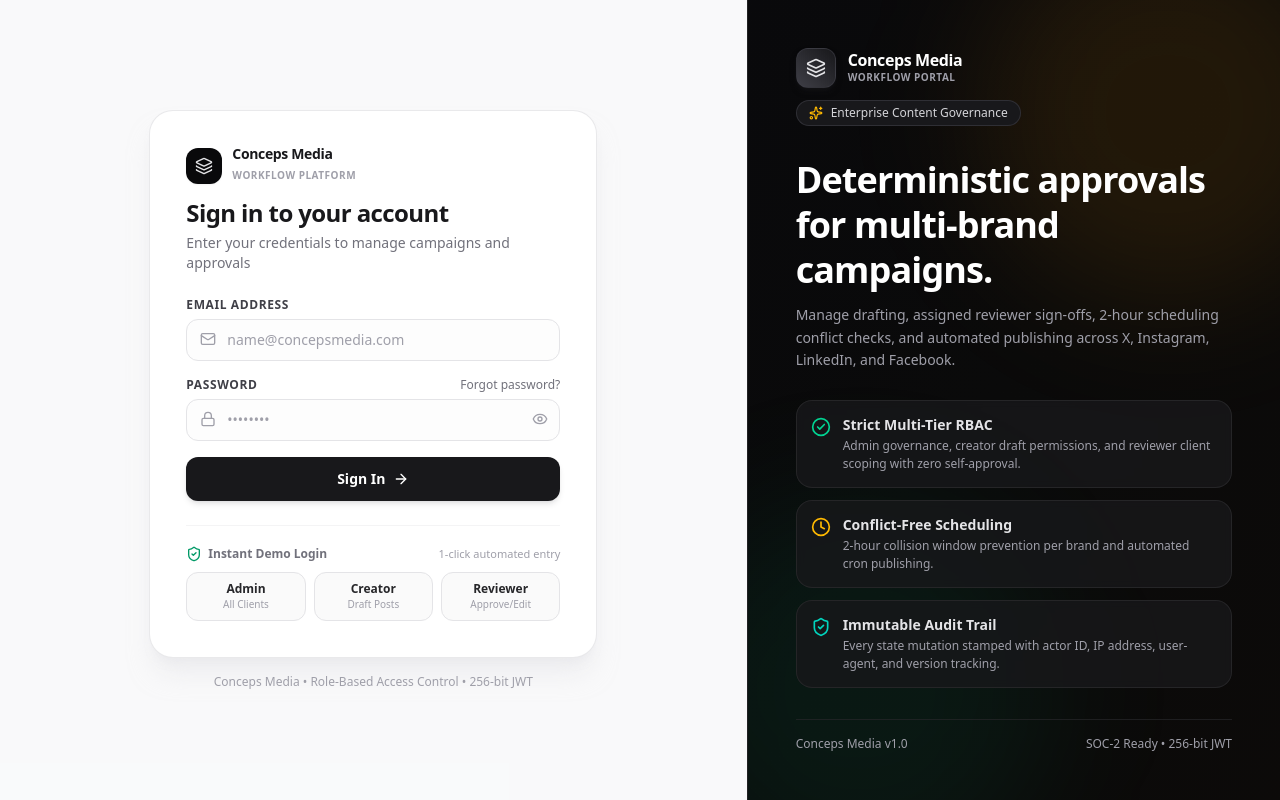
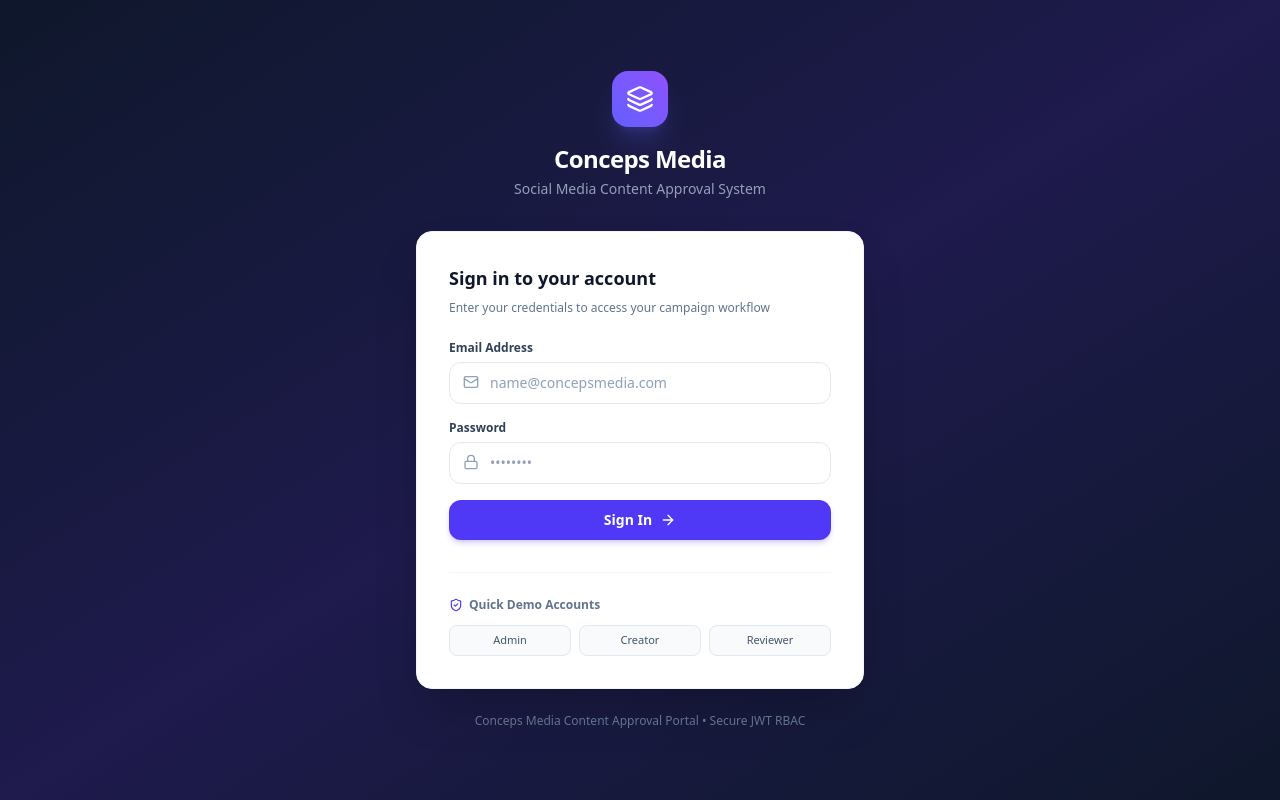
Before and after one commit to srinath-185/socialmedia-content-approval-system, a React (Vite) app in the folder fe/: page /login in a window 1280 px wide. Built offline with nearby package versions, Linux system fonts and the light colour scheme.

Commit message:
revert(ui): restore original clean centered sign-in page design

```diff
--- a/fe/src/pages/LoginPage.tsx
+++ b/fe/src/pages/LoginPage.tsx
@@ -1,24 +1,12 @@
 import React, { useState } from 'react';
 import { useNavigate } from 'react-router-dom';
 import { useAuth } from '../hooks/useAuth';
-import {
-  Layers,
-  Lock,
-  Mail,
-  ArrowRight,
-  ShieldCheck,
-  Eye,
-  EyeOff,
-  CheckCircle2,
-  Clock,
-  Sparkles,
-} from 'lucide-react';
+import { Layers, Lock, Mail, ArrowRight, ShieldCheck } from 'lucide-react';
 import toast from 'react-hot-toast';
 
 export const LoginPage: React.FC = () => {
   const [email, setEmail] = useState('');
   const [password, setPassword] = useState('');
-  const [showPassword, setShowPassword] = useState(false);
   const [isSubmitting, setIsSubmitting] = useState(false);
   const { login } = useAuth();
   const navigate = useNavigate();
@@ -44,113 +32,72 @@ export const LoginPage: React.FC = () => {
     }
   };
 
-  const handleQuickLogin = async (demoEmail: string, demoPass: string) => {
+  const handleQuickLogin = (demoEmail: string, demoPass: string) => {
     setEmail(demoEmail);
     setPassword(demoPass);
-    setIsSubmitting(true);
-    try {
-      await login({ email: demoEmail, password: demoPass });
-      toast.success('Welcome back!');
-      navigate('/');
-    } catch (err: any) {
-      const errorMsg =
-        err.response?.data?.message || 'Authentication failed. Please verify credentials.';
-      toast.error(errorMsg);
-    } finally {
-      setIsSubmitting(false);
-    }
   };
 
   return (
-    <div className="h-screen max-h-screen w-full flex bg-zinc-50/70 antialiased font-sans overflow-hidden">
-      {/* Left Column: Generous, Well-Proportioned Sign-In Form */}
-      <div className="flex-1 h-full flex flex-col justify-center items-center p-6 sm:p-10 lg:p-14 overflow-y-auto">
-        <div className="w-full max-w-md my-auto">
-          {/* Mobile Brand Header */}
-          <div className="lg:hidden text-center mb-6">
-            <div className="w-12 h-12 rounded-2xl bg-zinc-950 flex items-center justify-center text-white mx-auto shadow-md mb-2">
-              <Layers className="w-6 h-6" />
+    <div className="min-h-screen bg-gradient-to-br from-slate-900 via-indigo-950 to-slate-900 flex flex-col justify-center items-center p-6">
+      <div className="w-full max-w-md">
+        {/* Brand Header */}
+        <div className="text-center mb-8">
+          <div className="w-14 h-14 rounded-2xl bg-gradient-to-tr from-indigo-500 to-violet-500 flex items-center justify-center text-white mx-auto shadow-xl shadow-indigo-500/20 mb-4">
+            <Layers className="w-7 h-7" />
           </div>
-            <h1 className="text-xl font-bold text-zinc-900 tracking-tight">Conceps Media</h1>
-            <p className="text-xs text-zinc-500">Content Approval System</p>
+          <h1 className="text-2xl font-bold text-white tracking-tight">Conceps Media</h1>
+          <p className="text-sm text-slate-400 mt-1">Social Media Content Approval System</p>
         </div>
 
-          {/* Form Card */}
-          <div className="bg-white rounded-3xl shadow-xl shadow-zinc-200/50 border border-zinc-200/80 p-8 sm:p-9">
-            <div className="mb-6">
-              <div className="hidden lg:flex items-center gap-2.5 mb-3">
-                <div className="w-9 h-9 rounded-xl bg-zinc-950 flex items-center justify-center text-white shadow-xs">
-                  <Layers className="w-4.5 h-4.5 text-zinc-200" />
-                </div>
-                <div>
-                  <span className="text-sm font-bold tracking-tight text-zinc-900 block leading-none">
-                    Conceps Media
-                  </span>
-                  <span className="text-[10px] font-semibold text-zinc-400 tracking-wider uppercase">
-                    Workflow Platform
-                  </span>
-                </div>
-              </div>
-              <h2 className="text-2xl font-bold text-zinc-900 tracking-tight">Sign in to your account</h2>
-              <p className="text-sm text-zinc-500 mt-1">
-                Enter your credentials to manage campaigns and approvals
+        {/* Card */}
+        <div className="bg-white rounded-2xl shadow-2xl p-8 border border-slate-100">
+          <h2 className="text-lg font-bold text-slate-900 mb-2">Sign in to your account</h2>
+          <p className="text-xs text-slate-500 mb-6">
+            Enter your credentials to access your campaign workflow
           </p>
-            </div>
 
           <form onSubmit={handleSubmit} className="space-y-4">
             <div>
-                <label className="block text-xs font-semibold text-zinc-700 uppercase tracking-wider mb-1.5">
+              <label className="block text-xs font-semibold text-slate-700 mb-1.5">
                 Email Address
               </label>
               <div className="relative">
-                  <Mail className="w-4 h-4 text-zinc-400 absolute left-3.5 top-3" />
+                <Mail className="w-4 h-4 text-slate-400 absolute left-3.5 top-3" />
                 <input
                   type="email"
                   value={email}
                   onChange={(e) => setEmail(e.target.value)}
                   placeholder="name@concepsmedia.com"
-                    className="w-full pl-10 pr-4 py-2.5 rounded-xl border border-zinc-200 text-sm text-zinc-800 placeholder-zinc-400 focus:outline-hidden focus:ring-2 focus:ring-zinc-900 focus:border-zinc-900 transition bg-zinc-50/40"
+                  className="w-full pl-10 pr-3.5 py-2.5 rounded-xl border border-slate-200 text-sm text-slate-800 placeholder-slate-400 focus:outline-hidden focus:ring-2 focus:ring-indigo-600 focus:border-transparent transition"
                   required
                 />
               </div>
             </div>
 
             <div>
-                <div className="flex items-center justify-between mb-1.5">
-                  <label className="block text-xs font-semibold text-zinc-700 uppercase tracking-wider">
+              <label className="block text-xs font-semibold text-slate-700 mb-1.5">
                 Password
               </label>
-                  <span className="text-xs text-zinc-500 hover:text-zinc-900 font-medium cursor-pointer transition">
-                    Forgot password?
-                  </span>
-                </div>
               <div className="relative">
-                  <Lock className="w-4 h-4 text-zinc-400 absolute left-3.5 top-3" />
+                <Lock className="w-4 h-4 text-slate-400 absolute left-3.5 top-3" />
                 <input
-                    type={showPassword ? 'text' : 'password'}
+                  type="password"
                   value={password}
                   onChange={(e) => setPassword(e.target.value)}
                   placeholder="••••••••"
-                    className="w-full pl-10 pr-10 py-2.5 rounded-xl border border-zinc-200 text-sm text-zinc-800 placeholder-zinc-400 focus:outline-hidden focus:ring-2 focus:ring-zinc-900 focus:border-zinc-900 transition bg-zinc-50/40"
+                  className="w-full pl-10 pr-3.5 py-2.5 rounded-xl border border-slate-200 text-sm text-slate-800 placeholder-slate-400 focus:outline-hidden focus:ring-2 focus:ring-indigo-600 focus:border-transparent transition"
                   required
                 />
-                  <button
-                    type="button"
-                    onClick={() => setShowPassword(!showPassword)}
-                    className="absolute right-3 top-3 text-zinc-400 hover:text-zinc-600 focus:outline-hidden cursor-pointer"
-                  >
-                    {showPassword ? <EyeOff className="w-4 h-4" /> : <Eye className="w-4 h-4" />}
-                  </button>
               </div>
             </div>
 
             <button
               type="submit"
               disabled={isSubmitting}
-                className="w-full mt-2 py-3 px-5 rounded-xl bg-zinc-900 hover:bg-black text-white text-sm font-semibold flex items-center justify-center gap-2 shadow-md shadow-zinc-900/10 transition active:scale-[0.99] disabled:opacity-50 cursor-pointer"
+              className="w-full mt-2 py-2.5 px-4 rounded-xl bg-indigo-600 hover:bg-indigo-700 text-white text-sm font-semibold flex items-center justify-center gap-2 shadow-md shadow-indigo-600/20 transition disabled:opacity-50 cursor-pointer"
             >
               {isSubmitting ? (
-                  'Signing in...'
+                'Authenticating...'
               ) : (
                 <>
                   <span>Sign In</span>
@@ -160,130 +107,41 @@ export const LoginPage: React.FC = () => {
             </button>
           </form>
 
-            {/* Quick Demo Access Pills */}
-            <div className="mt-6 pt-5 border-t border-zinc-100">
-              <div className="flex items-center justify-between text-xs font-semibold text-zinc-500 mb-2.5">
-                <span className="flex items-center gap-1.5">
-                  <ShieldCheck className="w-4 h-4 text-emerald-600" />
-                  Instant Demo Login
-                </span>
-                <span className="text-[11px] text-zinc-400 font-normal">1-click automated entry</span>
+          {/* Quick Demo Credentials for Reviewers */}
+          <div className="mt-8 pt-6 border-t border-slate-100">
+            <div className="flex items-center gap-1.5 text-xs font-semibold text-slate-500 mb-3">
+              <ShieldCheck className="w-3.5 h-3.5 text-indigo-600" />
+              <span>Quick Demo Accounts</span>
             </div>
             <div className="grid grid-cols-3 gap-2">
               <button
                 type="button"
                 onClick={() => handleQuickLogin('admin@concepsmedia.com', 'Admin@123')}
-                  disabled={isSubmitting}
-                  className="py-2 px-2.5 rounded-xl border border-zinc-200 bg-zinc-50 hover:bg-zinc-100 hover:border-zinc-300 text-center transition cursor-pointer disabled:opacity-50 group"
+                className="py-1.5 px-2 rounded-lg border border-slate-200 bg-slate-50 hover:bg-indigo-50 hover:border-indigo-200 hover:text-indigo-700 text-[11px] font-medium text-slate-600 transition"
               >
-                  <span className="block text-xs font-bold text-zinc-800 group-hover:text-black">Admin</span>
-                  <span className="block text-[10px] text-zinc-400 font-medium">All Clients</span>
+                Admin
               </button>
               <button
                 type="button"
                 onClick={() => handleQuickLogin('creator1@concepsmedia.com', 'Creator@123')}
-                  disabled={isSubmitting}
-                  className="py-2 px-2.5 rounded-xl border border-zinc-200 bg-zinc-50 hover:bg-zinc-100 hover:border-zinc-300 text-center transition cursor-pointer disabled:opacity-50 group"
+                className="py-1.5 px-2 rounded-lg border border-slate-200 bg-slate-50 hover:bg-indigo-50 hover:border-indigo-200 hover:text-indigo-700 text-[11px] font-medium text-slate-600 transition"
               >
-                  <span className="block text-xs font-bold text-zinc-800 group-hover:text-black">Creator</span>
-                  <span className="block text-[10px] text-zinc-400 font-medium">Draft Posts</span>
+                Creator
               </button>
               <button
                 type="button"
                 onClick={() => handleQuickLogin('reviewer1@concepsmedia.com', 'Reviewer@123')}
-                  disabled={isSubmitting}
-                  className="py-2 px-2.5 rounded-xl border border-zinc-200 bg-zinc-50 hover:bg-zinc-100 hover:border-zinc-300 text-center transition cursor-pointer disabled:opacity-50 group"
+                className="py-1.5 px-2 rounded-lg border border-slate-200 bg-slate-50 hover:bg-indigo-50 hover:border-indigo-200 hover:text-indigo-700 text-[11px] font-medium text-slate-600 transition"
               >
-                  <span className="block text-xs font-bold text-zinc-800 group-hover:text-black">Reviewer</span>
-                  <span className="block text-[10px] text-zinc-400 font-medium">Approve/Edit</span>
+                Reviewer
               </button>
             </div>
           </div>
         </div>
 
-          <p className="text-center text-xs text-zinc-400 mt-4">
-            Conceps Media • Role-Based Access Control • 256-bit JWT
+        <p className="text-center text-xs text-slate-500 mt-6">
+          Conceps Media Content Approval Portal • Secure JWT RBAC
         </p>
-        </div>
-      </div>
-
-      {/* Right Column: Enterprise Hero Banner (Desktop) */}
-      <div className="hidden lg:flex lg:w-1/2 xl:w-5/12 bg-gradient-to-br from-zinc-950 via-neutral-950 to-stone-950 text-white relative flex-col justify-between p-10 xl:p-12 overflow-hidden border-l border-zinc-800/80 h-full">
-        {/* Subtle Ambient Glows */}
-        <div className="absolute top-0 right-0 -mr-20 -mt-20 w-96 h-96 bg-amber-500/10 rounded-full blur-3xl pointer-events-none" />
-        <div className="absolute bottom-0 left-0 -ml-20 -mb-20 w-96 h-96 bg-emerald-500/8 rounded-full blur-3xl pointer-events-none" />
-
-        {/* Brand Header */}
-        <div className="relative z-10 shrink-0">
-          <div className="flex items-center gap-3 mb-3">
-            <div className="w-10 h-10 rounded-xl bg-gradient-to-tr from-zinc-700 to-zinc-900 border border-zinc-700/60 flex items-center justify-center text-white shadow-md shadow-zinc-900/50">
-              <Layers className="w-5 h-5 text-zinc-200" />
-            </div>
-            <div>
-              <span className="text-base font-bold tracking-tight text-white block leading-none">
-                Conceps Media
-              </span>
-              <span className="block text-[10px] uppercase font-semibold tracking-wider text-zinc-400 mt-0.5">
-                Workflow Portal
-              </span>
-            </div>
-          </div>
-          <div className="inline-flex items-center gap-2 px-3 py-1 rounded-full bg-zinc-900 border border-zinc-700/60 text-xs font-medium text-zinc-300">
-            <Sparkles className="w-3.5 h-3.5 text-amber-400" />
-            <span>Enterprise Content Governance</span>
-          </div>
-        </div>
-
-        {/* Hero Value Proposition */}
-        <div className="relative z-10 my-auto py-4 space-y-6 max-w-lg">
-          <div className="space-y-3">
-            <h1 className="text-3xl xl:text-4xl font-extrabold tracking-tight text-white leading-tight">
-              Deterministic approvals for multi-brand campaigns.
-            </h1>
-            <p className="text-sm text-zinc-400 leading-relaxed font-normal">
-              Manage drafting, assigned reviewer sign-offs, 2-hour scheduling conflict checks, and automated publishing across X, Instagram, LinkedIn, and Facebook.
-            </p>
-          </div>
-
-          {/* Key Feature Pillars */}
-          <div className="space-y-3 pt-1">
-            <div className="flex items-start gap-3 p-3.5 rounded-2xl bg-zinc-900/80 border border-zinc-800/90 backdrop-blur-xs">
-              <CheckCircle2 className="w-5 h-5 text-emerald-400 shrink-0 mt-0.5" />
-              <div>
-                <h2 className="text-sm font-semibold text-zinc-200">Strict Multi-Tier RBAC</h2>
-                <p className="text-xs text-zinc-400 leading-normal mt-0.5">
-                  Admin governance, creator draft permissions, and reviewer client scoping with zero self-approval.
-                </p>
-              </div>
-            </div>
-
-            <div className="flex items-start gap-3 p-3.5 rounded-2xl bg-zinc-900/80 border border-zinc-800/90 backdrop-blur-xs">
-              <Clock className="w-5 h-5 text-amber-400 shrink-0 mt-0.5" />
-              <div>
-                <h2 className="text-sm font-semibold text-zinc-200">Conflict-Free Scheduling</h2>
-                <p className="text-xs text-zinc-400 leading-normal mt-0.5">
-                  2-hour collision window prevention per brand and automated cron publishing.
-                </p>
-              </div>
-            </div>
-
-            <div className="flex items-start gap-3 p-3.5 rounded-2xl bg-zinc-900/80 border border-zinc-800/90 backdrop-blur-xs">
-              <ShieldCheck className="w-5 h-5 text-teal-400 shrink-0 mt-0.5" />
-              <div>
-                <h2 className="text-sm font-semibold text-zinc-200">Immutable Audit Trail</h2>
-                <p className="text-xs text-zinc-400 leading-normal mt-0.5">
-                  Every state mutation stamped with actor ID, IP address, user-agent, and version tracking.
-                </p>
-              </div>
-            </div>
-          </div>
-        </div>
-
-        {/* Footer Meta */}
-        <div className="relative z-10 pt-4 border-t border-zinc-800/70 flex items-center justify-between text-xs text-zinc-400 shrink-0">
-          <span>Conceps Media v1.0</span>
-          <span>SOC-2 Ready • 256-bit JWT</span>
-        </div>
       </div>
     </div>
   );
```
Lines whose indentation alone changed are shown as unchanged.
